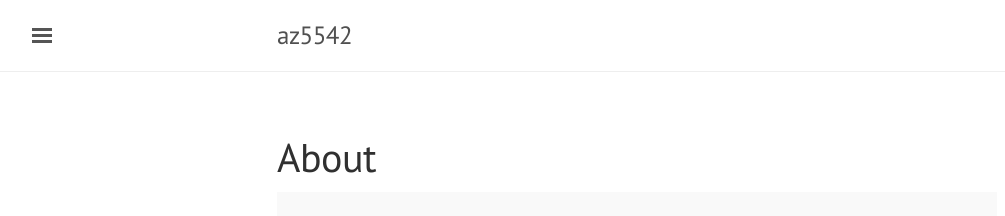
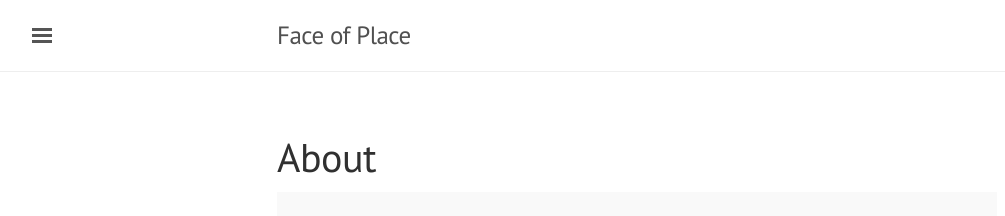
Before and after one commit to an042/az5542, a Jekyll site: the page built from docs/about.md, in a window 1280 px wide. Shown: the top 216 px of the page, without its empty margins (3-1008 px from the left). Built offline with Jekyll 4.4.1, drawn with Linux system fonts in a browser that asks for light colours.

Commit message:
Update _config.yml

```diff
--- a/docs/_config.yml
+++ b/docs/_config.yml
@@ -5,7 +5,7 @@ permalink:           pretty
 #relative_permalinks: true
 
 # Setup
-#title:               Lanyon
+title:               Face of Place
 #tagline:             'A Jekyll theme'
 #description:         'A reserved <a href="http://jekyllrb.com" target="_blank">Jekyll</a> theme that places the utmost gravity on content with a hidden drawer. Made by <a href="https://twitter.com/mdo" target="_blank">@mdo</a>.'
 url:                 https://faceofplace.com
@@ -19,4 +19,4 @@ url:                 https://faceofplace.com
 #  email:             markdotto@gmail.com
 
 # Custom vars
-version:             1.0.0
+#version:             1.0.0
```
